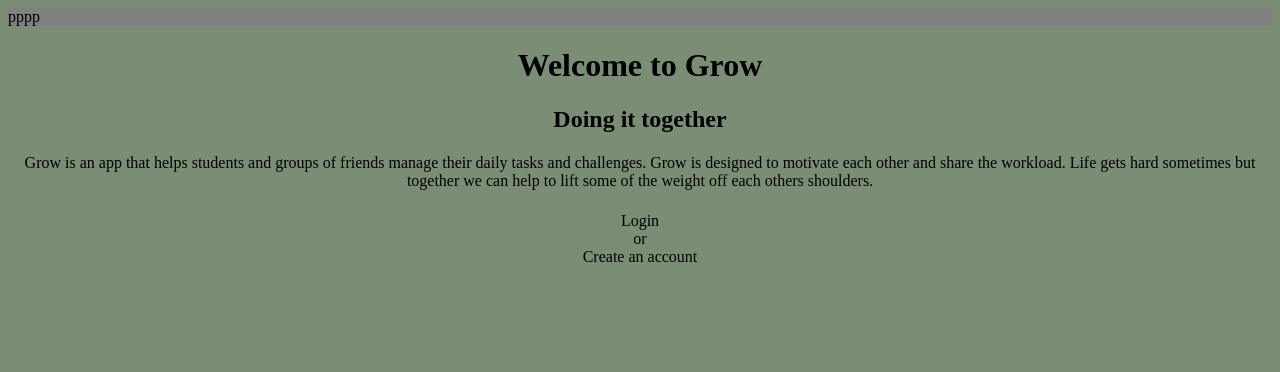
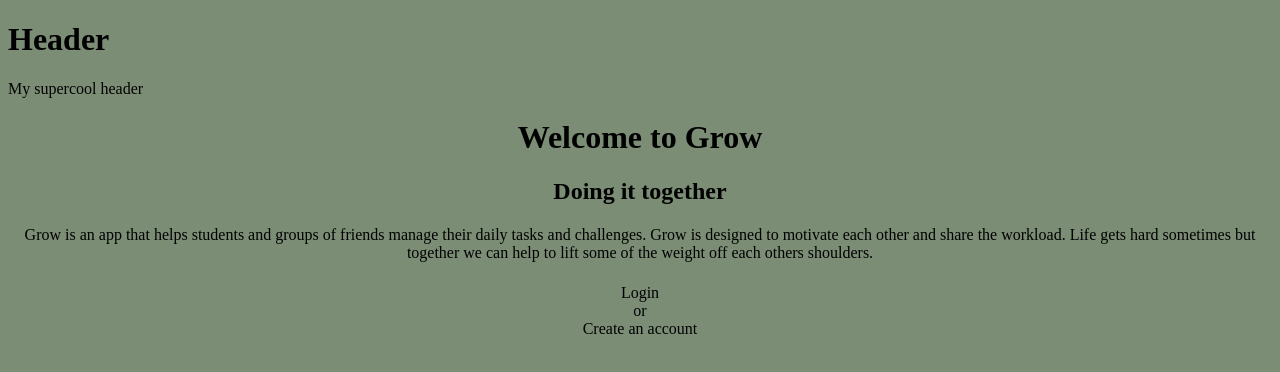
Before and after one commit to Its-Aspen/Doing-it-together, a plain HTML site: page index.html in a window 1280 px wide. Drawn offline with Linux system fonts and the light colour scheme.

Commit message:
Update index.html

```diff
--- a/index.html
+++ b/index.html
@@ -3,7 +3,10 @@
     <head">
     <meta name="viewport" content="width=device-width, initial-scale=1" />
     </head>
-    <header style="background-color: #808080;">  pppp </header>
+    <div class="header">
+        <h1>Header</h1>
+        <p>My supercool header</p>
+      </div>
     <body style="background-color: #7b8d75;">
         <h1></h1>
         <h1 style="text-align: center;"> Welcome to Grow </h1>
```
